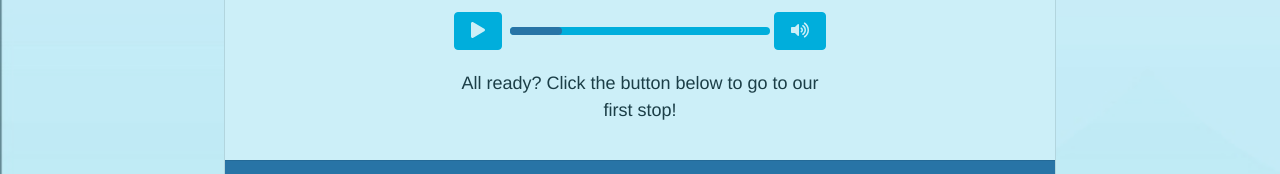
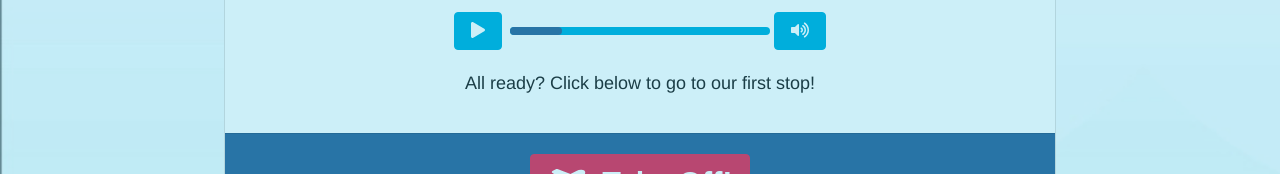
Before and after one commit to froilanenriquez3/FroilanEnriquezDWEC, a Vue app in the folder portfolio/froilan-portfolio/: page / in a window 1280 px wide. Shown: the part 420-594 px from the top of the page. Built offline with nearby package versions, Linux system fonts and the light colour scheme; a web font is replaced by a local one.

Commit message:
click below

```diff
--- a/portfolio/froilan-portfolio/src/components/Navbar.vue
+++ b/portfolio/froilan-portfolio/src/components/Navbar.vue
@@ -96,7 +96,7 @@ export default {
         softSkills: "Soft skills",
         takeOff: " Take Off! ",
         clickABtn: "Click a button to go to a specific section",
-        ready: "All ready? Click the button below to go to our first stop!",
+        ready: "All ready? Click below to go to our first stop!",
         next1: " Next stop! ",
         next2: " Next stop! ",
         next3: " Next stop! ",
--- a/portfolio/froilan-portfolio/src/components/SafetyVideo.vue
+++ b/portfolio/froilan-portfolio/src/components/SafetyVideo.vue
@@ -51,7 +51,7 @@
 
 
         <p class="mt-3 translate" id="ready">
-          All ready? Click the button below to go to our first stop!
+          All ready? Click below to go to our first stop!
         </p>
       </div>
 
```
